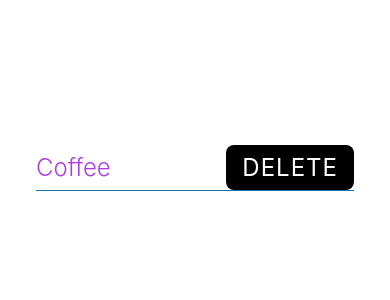
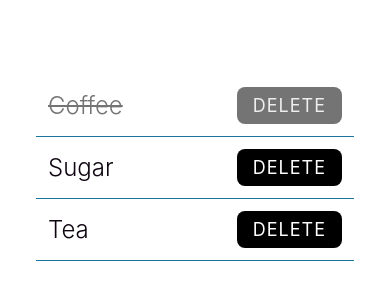
Before and after one commit to josephvano/taskly, a React Native app: screen / in a window 390 px wide. Shown: the part 254-554 px from the top of the page. Built offline with nearby package versions, Linux system fonts and the light colour scheme.

Commit message:
feat: shopping list item mark completed

```diff
--- a/App.tsx
+++ b/App.tsx
@@ -1,43 +1,13 @@
 import { StatusBar } from "expo-status-bar";
-import { Alert, StyleSheet, Text, TouchableOpacity, View } from "react-native";
-import { theme } from "./theme";
+import { StyleSheet, View } from "react-native";
+import { ShoppingListItem } from "./components/ShoppingListItem";
 
 export default function App() {
-  const onCancel = () => {
-    console.log("Cancel");
-  };
-
-  const onYes = () => {
-    console.log("Yes");
-  };
-
-  const handleAlert = () => {
-    Alert.alert(
-      "Are you sure you want to delete this",
-      "It will be gone forever",
-      [
-        {
-          text: "Yes",
-          style: "default",
-          onPress: onYes,
-        },
-        {
-          text: "Cancel",
-          style: "cancel",
-          onPress: onCancel,
-        },
-      ],
-    );
-  };
-
   return (
     <View style={styles.container}>
-      <View style={styles.input}>
-        <Text style={styles.colorful}>Coffee</Text>
-        <TouchableOpacity style={styles.button} onPress={handleAlert}>
-          <Text style={styles.buttonText}>Delete</Text>
-        </TouchableOpacity>
-      </View>
+      <ShoppingListItem name="Coffee" isCompleted />
+      <ShoppingListItem name="Sugar" />
+      <ShoppingListItem name="Tea" />
       <StatusBar style="auto" />
     </View>
   );
@@ -51,29 +21,4 @@ const styles = StyleSheet.create({
     paddingHorizontal: 36,
     paddingVertical: 48,
   },
-  input: {
-    borderBottomWidth: 1,
-    borderBottomColor: theme.colorCerulean,
-    alignItems: "center",
-    justifyContent: "space-between",
-    flexDirection: "row",
-  },
-  button: {
-    padding: 8,
-    paddingHorizontal: 16,
-    backgroundColor: "#000",
-    borderRadius: 8,
-  },
-  buttonText: {
-    fontSize: 24,
-    fontWeight: 400,
-    color: "#fff",
-    textTransform: "uppercase",
-    letterSpacing: 1,
-  },
-  colorful: {
-    fontSize: 24,
-    fontWeight: 300,
-    color: "#af3cdd",
-  },
 });
--- /dev/null
+++ b/components/ShoppingListItem.tsx
@@ -0,0 +1,105 @@
+import { Alert, Text, StyleSheet, TouchableOpacity, View } from "react-native";
+import { theme } from "../theme";
+
+type Props = {
+  name: string;
+  isCompleted?: boolean;
+};
+
+export function ShoppingListItem({ name, isCompleted = false }: Props) {
+  const onCancel = () => {
+    console.log("Cancel");
+  };
+
+  const onYes = () => {
+    console.log("Yes");
+  };
+
+  const handleAlert = () => {
+    Alert.alert(
+      `Are you sure you want to delete ${name}`,
+      "It will be gone forever",
+      [
+        {
+          text: "Yes",
+          style: "default",
+          onPress: onYes,
+        },
+        {
+          text: "Cancel",
+          style: "cancel",
+          onPress: onCancel,
+        },
+      ],
+    );
+  };
+  return (
+    <View style={styles.container}>
+      <Text
+        style={[styles.text, isCompleted ? stylesCompleted.text : undefined]}
+      >
+        {name}
+      </Text>
+      <TouchableOpacity
+        style={[
+          styles.button,
+          isCompleted ? stylesCompleted.button : undefined,
+        ]}
+        onPress={handleAlert}
+      >
+        <Text
+          style={[
+            styles.buttonText,
+            isCompleted ? stylesCompleted.buttonText : undefined,
+          ]}
+        >
+          Delete
+        </Text>
+      </TouchableOpacity>
+    </View>
+  );
+}
+
+const stylesCompleted = StyleSheet.create({
+  buttonText: {
+    color: theme.colorLightGrey,
+  },
+  button: {
+    backgroundColor: theme.colorGrey,
+  },
+  text: {
+    textDecorationLine: "line-through",
+    color: theme.colorGrey,
+  },
+});
+
+const styles = StyleSheet.create({
+  container: {
+    backgroundColor: "#fff",
+    paddingHorizontal: 12,
+    paddingVertical: 12,
+    borderBottomWidth: 1,
+    borderBottomColor: theme.colorCerulean,
+    alignItems: "center",
+    justifyContent: "space-between",
+    flexDirection: "row",
+  },
+  button: {
+    padding: 8,
+    paddingHorizontal: 16,
+    backgroundColor: "#000",
+    borderRadius: 8,
+  },
+  buttonText: {
+    fontSize: 18,
+    fontWeight: 400,
+    color: "#fff",
+    textTransform: "uppercase",
+    letterSpacing: 1,
+  },
+  text: {
+    fontSize: 24,
+    fontWeight: 300,
+    color: "#0f0511",
+  },
+});
--- a/theme.ts
+++ b/theme.ts
@@ -1,4 +1,6 @@
 export const theme = {
   colorCerulean: "#1a759f",
   colorWhite: "#ffffff",
+  colorGrey: "#757474",
+  colorLightGrey: "#eee",
 };
```
Also changed, not shown: 1 other file (tests, documents, lock files or other folders).
